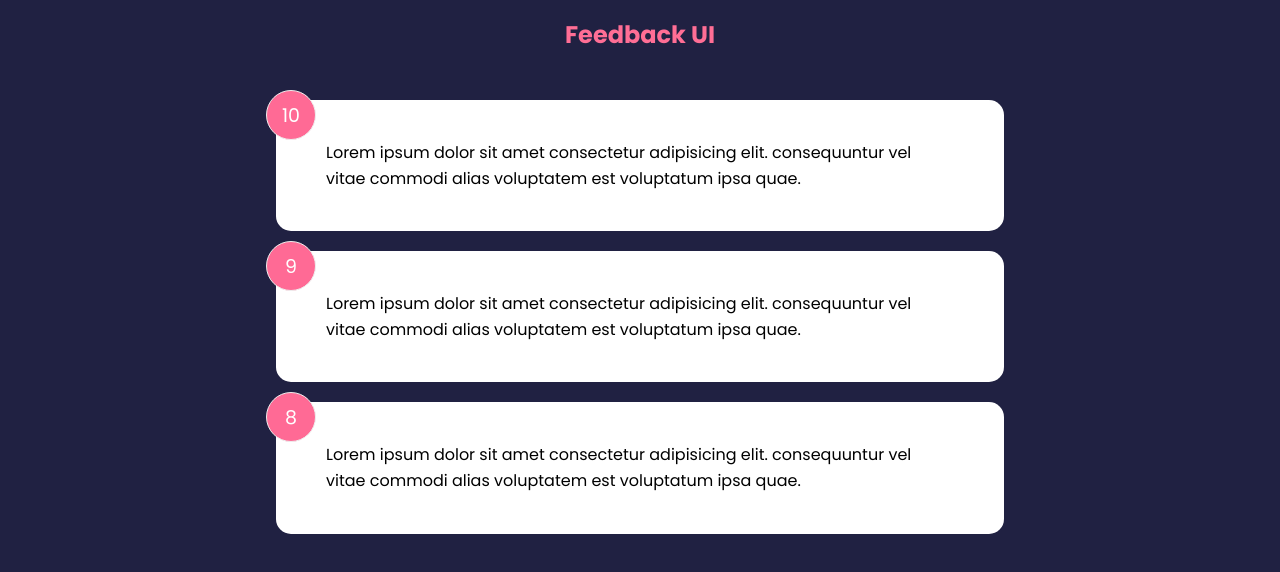
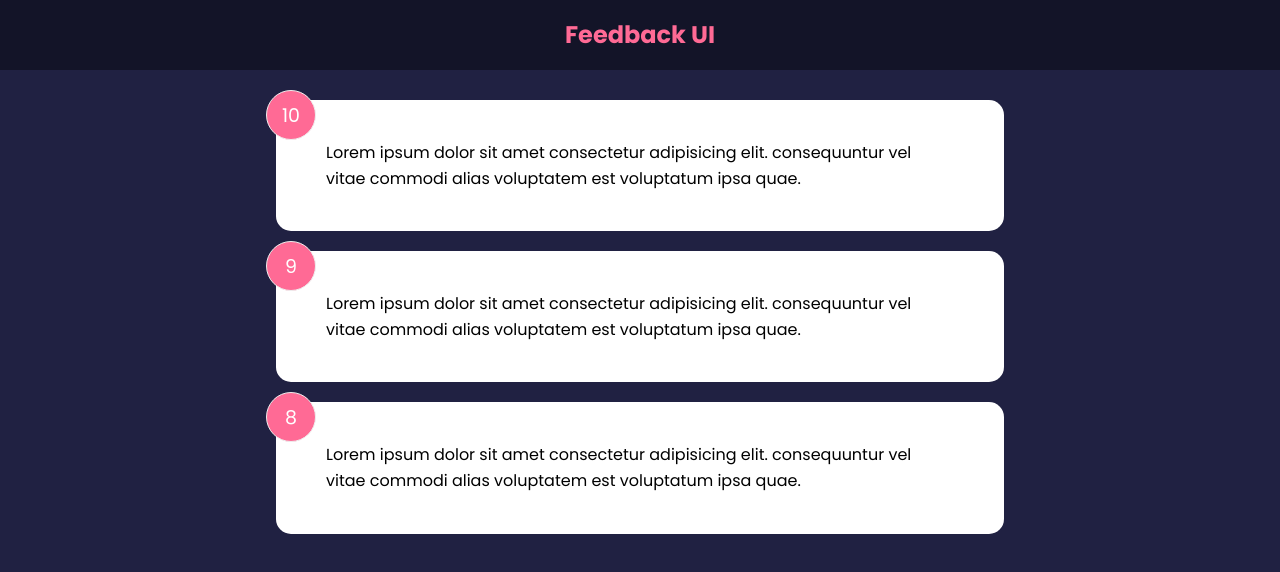
Before and after one commit to Enu0/Feedback-app, a React (Create React App) app: page / in a window 1280 px wide. Shown: the top 572 px of the page. Built offline with nearby package versions, Linux system fonts and the light colour scheme.

Commit message:
fix defaultProps color for header

```diff
--- a/src/components/Header.jsx
+++ b/src/components/Header.jsx
@@ -18,8 +18,8 @@ function Header({text, bgColor, textColor}) {
 }
 Header.defaultProps = {
     text: "Feedback UI",
-    bgColor: 'rbga(0,0,0,0.4)',
-    textColor: '#ff6e95'
+    bgColor: 'rgba(0,0,0,0.4)',
+    textColor: '#ff6a95'
 }
 Header.propTypes = {
     text: PropTypes.string,
```
